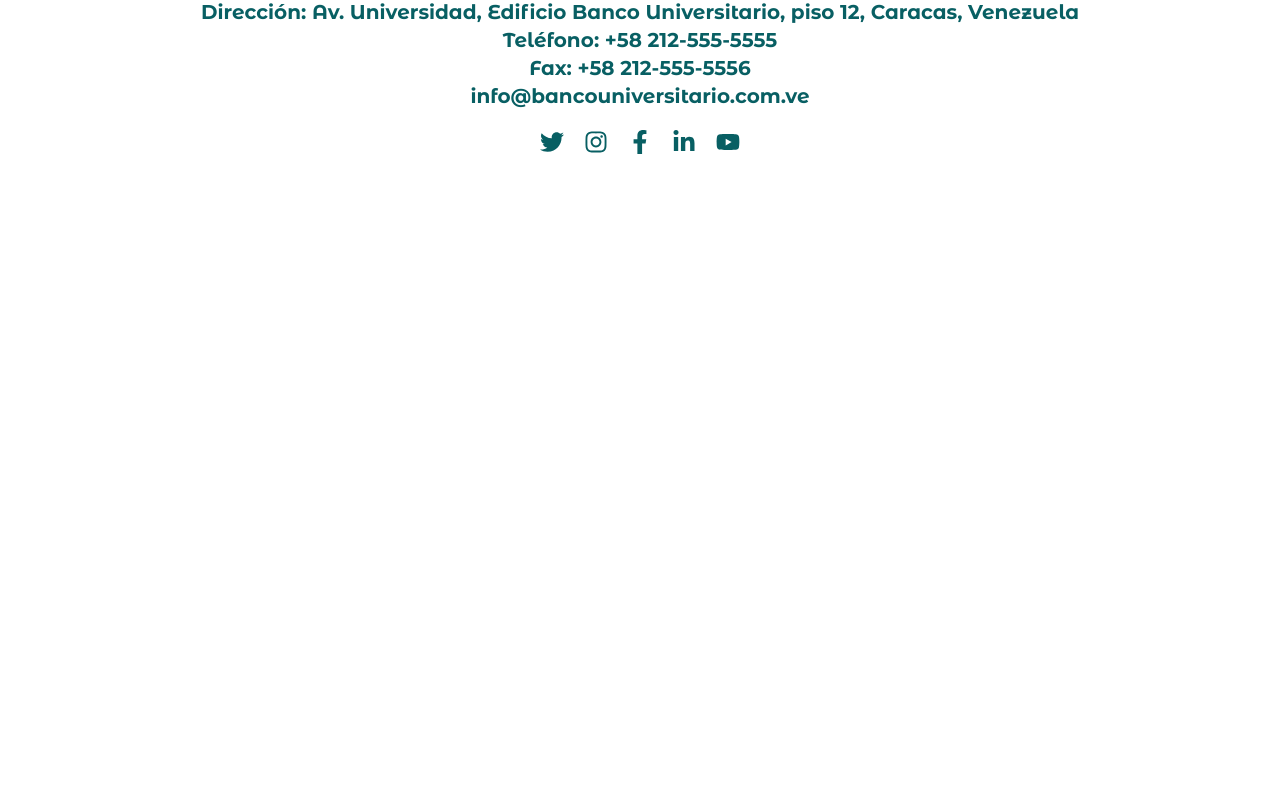
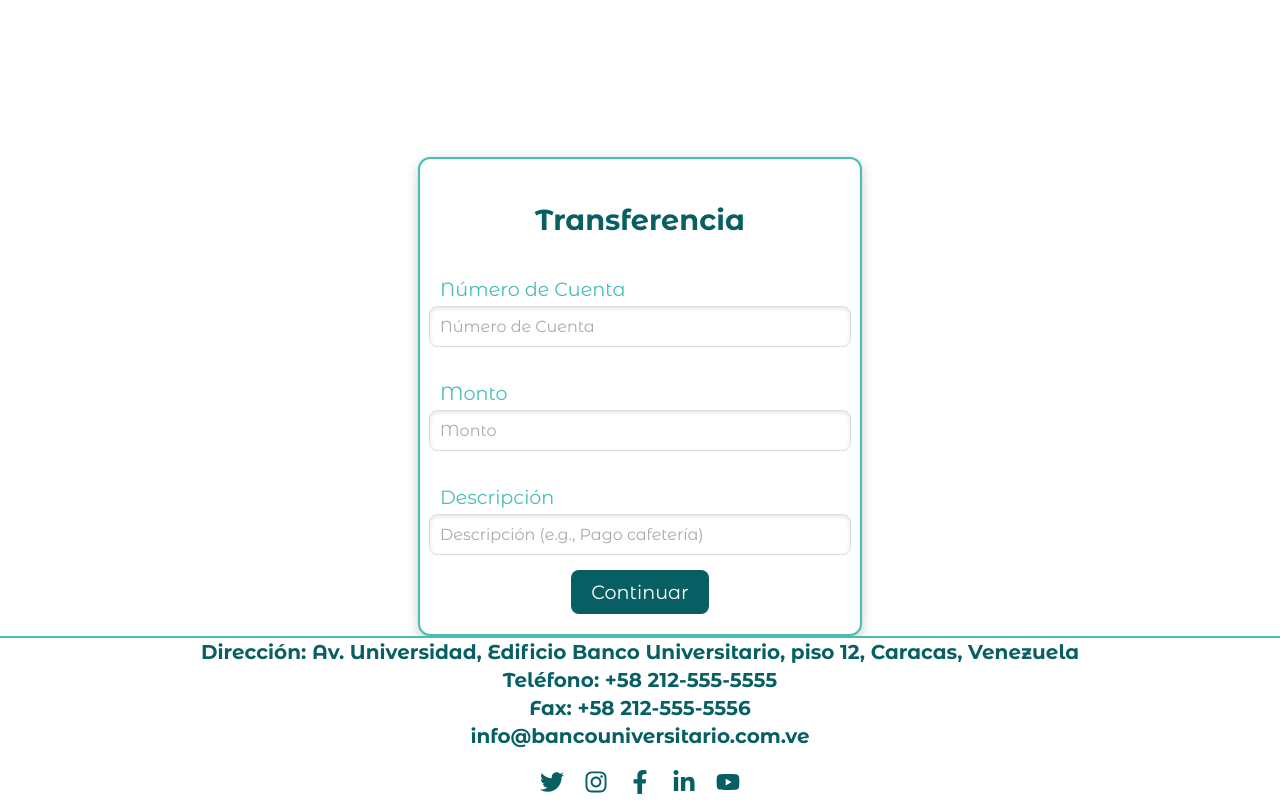
Before and after one commit to MrWisz/BancoUniversitario, a React (Create React App) app: page /who-we-are in a window 1280 px wide. Shown: the part 1301-2101 px from the top of the page. Before the commit the page ends 1461 px from the top, so only its background shows below. Built offline with nearby package versions, Linux system fonts and the light colour scheme.

Commit message:
Componentes de transferencia y añadir contactos añadidos

```diff
--- /dev/null
+++ b/src/components/TransferForm.jsx
@@ -0,0 +1,93 @@
+import React from "react";
+import styled, { keyframes } from "styled-components";
+
+const fadeIn = keyframes`
+  from { opacity: 0; transform: translateY(20px); }
+  to { opacity: 1; transform: translateY(0); }
+`;
+
+const TransferContainer = styled.section`
+  display: flex;
+  flex-direction: column;
+  justify-content: center;
+  align-items: center;
+  background-color: #ffffff; /* Fondo blanco */
+  border: 2px solid #49beb7; /* Borde verde y más grueso */
+  border-radius: 12px;
+  box-shadow: 0px 4px 12px rgba(0, 0, 0, 0.2);
+  padding: 20px;
+  width: 90%;
+  max-width: 400px;
+  margin: 0 auto;
+  animation: ${fadeIn} 0.6s ease-in-out;
+
+  @media (max-width: 480px) {
+    padding: 15px;
+  }
+`;
+
+const Title = styled.h2`
+  font-family: "Montserrat Alternates", sans-serif;
+  font-size: 1.8rem;
+  color: #085f63;
+  margin-bottom: 20px;
+  text-align: center;
+`;
+
+const Input = styled.input`
+  font-family: "Montserrat Alternates", sans-serif;
+  width: 100%;
+  padding: 10px;
+  font-size: 1rem;
+  margin-bottom: 15px;
+  border: 1px solid #ddd;
+  border-radius: 8px;
+  box-shadow: inset 0px 2px 4px rgba(0, 0, 0, 0.1);
+  outline: none;
+
+  &::placeholder {
+    color: #aaa;
+  }
+`;
+
+const Button = styled.button`
+  background-color: #085f63;
+  color: white;
+  font-family: "Montserrat Alternates", sans-serif;
+  padding: 10px 20px;
+  font-size: 1.2rem;
+  border: none;
+  border-radius: 8px;
+  cursor: pointer;
+  transition: background-color 0.3s ease;
+
+  &:hover {
+    background-color: #49beb7;
+  }
+`;
+
+const Subtitle = styled.h3`
+  font-family: "Montserrat Alternates", sans-serif;
+  font-size: 1.2rem;
+  color: #49beb7;
+  margin-bottom: 5px;
+  font-weight: 400; /* Letra más delgada */
+  align-self: flex-start; /* Alineación a la izquierda */
+`;
+
+const TransferForm = () => {
+  return (
+    <TransferContainer>
+      <Title>Transferencia</Title>
+      <Subtitle>Número de Cuenta</Subtitle>
+      <Input type="text" placeholder="Número de Cuenta" />
+      <Subtitle>Monto</Subtitle>
+      <Input type="number" placeholder="Monto" />
+      <Subtitle>Descripción</Subtitle>
+      <Input type="text" placeholder="Descripción (e.g., Pago cafetería)" />
+      <Button>Continuar</Button>
+    </TransferContainer>
+  );
+};
+
+export default TransferForm;
--- a/src/pages/WhoWeAre.jsx
+++ b/src/pages/WhoWeAre.jsx
@@ -3,6 +3,7 @@ import HeaderComponent from "../components/HeaderComponent";
 import ContentWWA from "../components/ContentWWA";
 import Footer from "../components/Footer";
 import BackToTop from "../components/BackToTop";
+import TransferForm from "../components/TransferForm";
 
 
 const WhoWeAre = () => {
@@ -13,6 +14,7 @@ const WhoWeAre = () => {
       <div className="objetivo1" />
       <div className="WhoWeAreContainer">
         <ContentWWA />
+        <TransferForm />
       </div>
       <BackToTop />
       <Footer />
```
Also changed, not shown: src/components/AddContactForm.jsx (added, +91 -0 lines).
